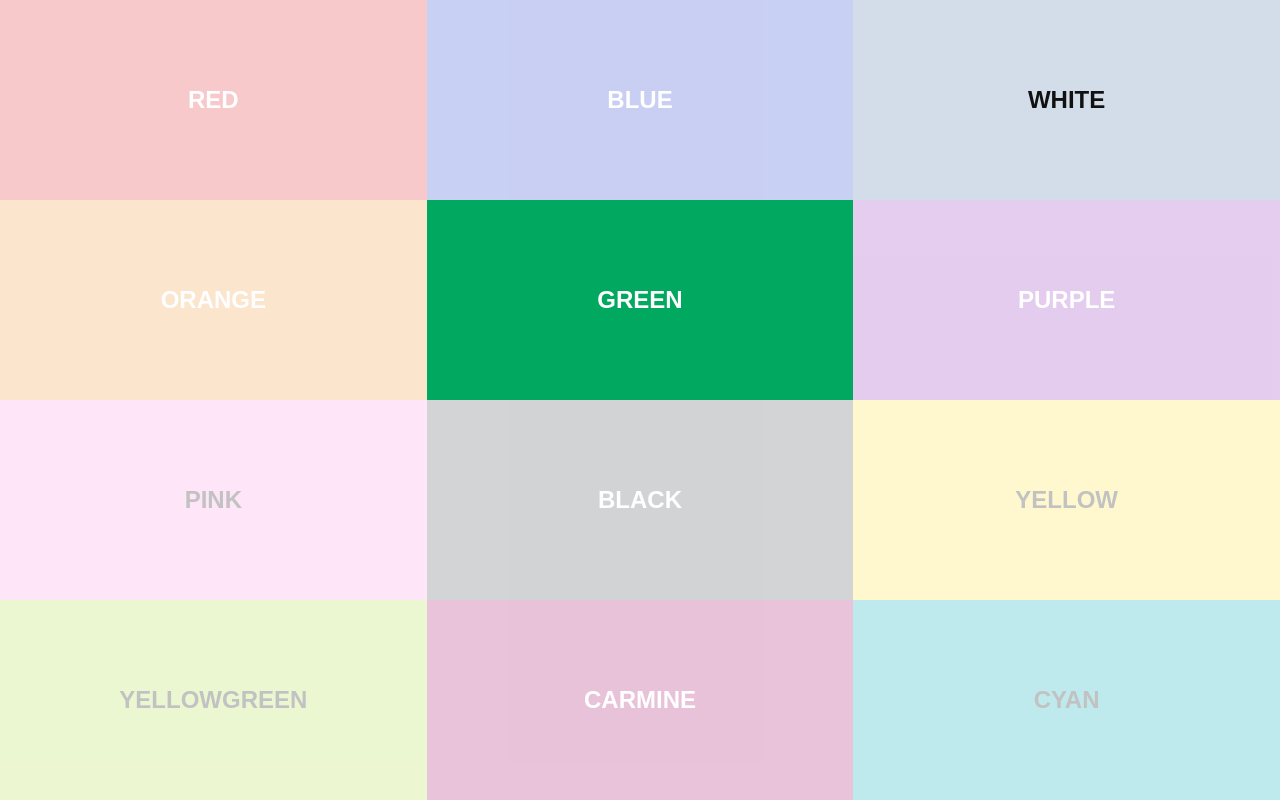
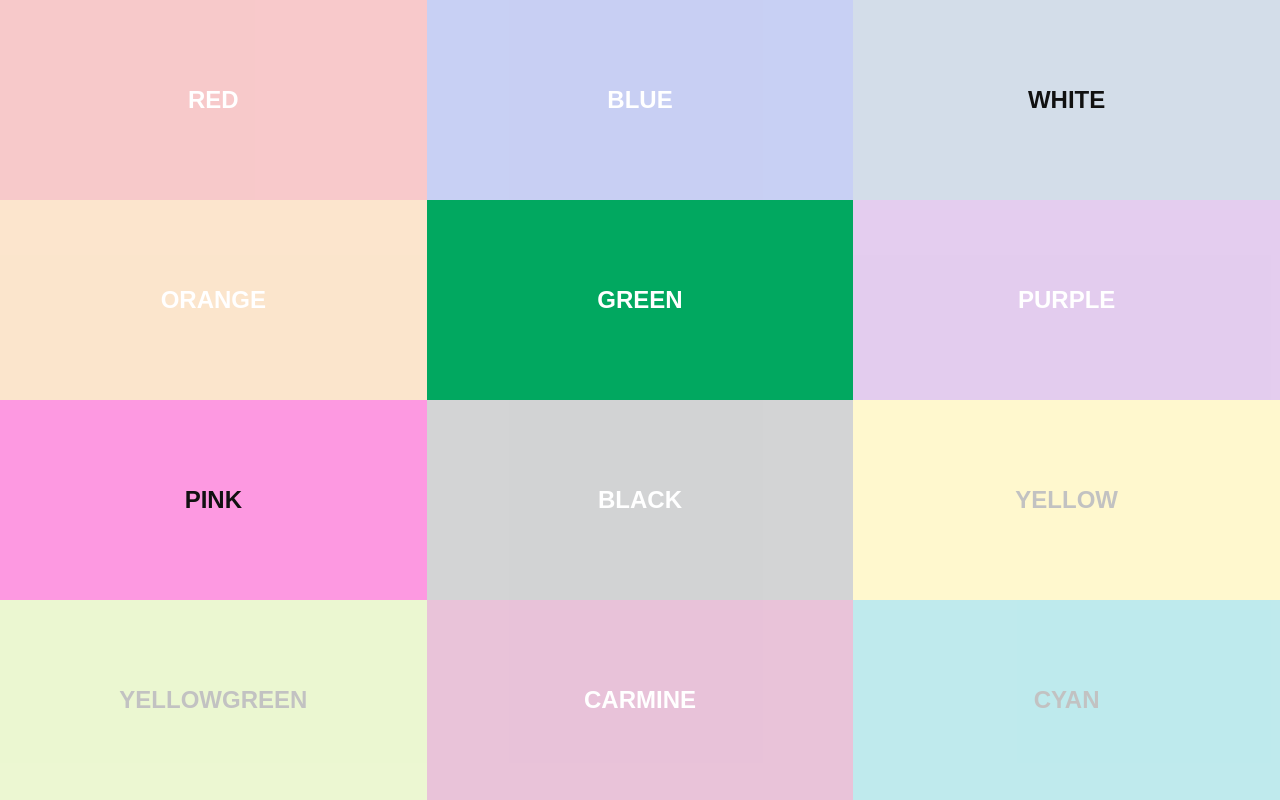
Before and after one commit to Snack-X/landing-page, a website: page index.html in a window 1280 px wide. Drawn offline with Linux system fonts and the light colour scheme.

Commit message:
Update index.html

```diff
--- a/index.html
+++ b/index.html
@@ -9,7 +9,7 @@
 <div class="server bg-imas-orange disabled"><span class="text text-white">ORANGE</span></div>
 <div class="server bg-imas-green"><a href="http://green.snack.so"><span class="text text-white">GREEN</span></a></div>
 <div class="server bg-imas-purple disabled"><span class="text text-white">PURPLE</span></div>
-<div class="server bg-imas-pink disabled"><span class="text text-black">PINK</span></div>
+<div class="server bg-imas-pink"><a href="http://pink.snack.so"><span class="text text-black">PINK</span></a></div>
 <div class="server bg-imas-black disabled"><span class="text text-white">BLACK</span></div>
 <div class="server bg-imas-yellow disabled"><span class="text text-black">YELLOW</span></div>
 <div class="server bg-imas-yellowgreen disabled"><span class="text text-black">YELLOWGREEN</span></div>
```
